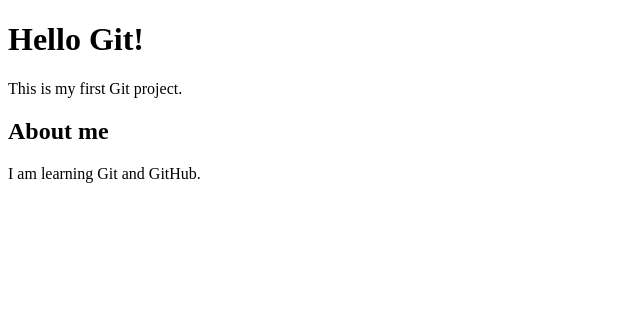
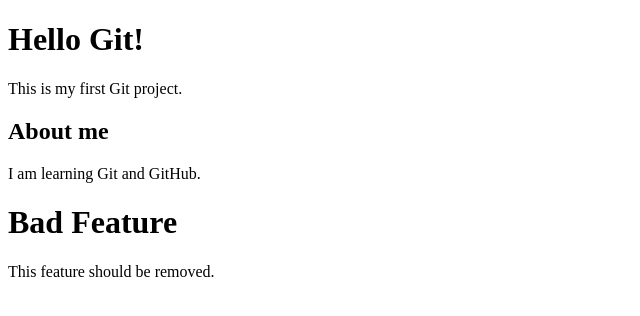
Before and after one commit to spancer669/practicing-git, a plain HTML site: page index.html in a window 1280 px wide. Shown: the whole page, without its empty margins (0-640 px from the left). Drawn offline with Linux system fonts and the light colour scheme.

Commit message:
Add bad feature

```diff
--- a/index.html
+++ b/index.html
@@ -9,6 +9,7 @@
     <p>This is my first Git project.</p>
     <h2>About me</h2>
     <p>I am learning Git and GitHub.</p>
-
+    <h1>Bad Feature</h1>
+<p>This feature should be removed.</p>
 </body>
 </html>
```
